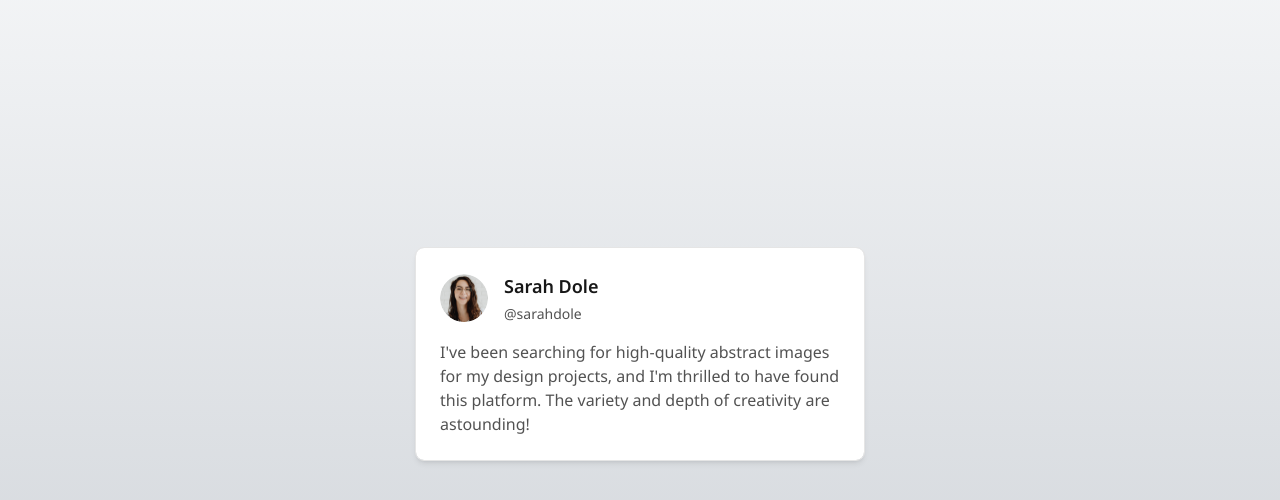
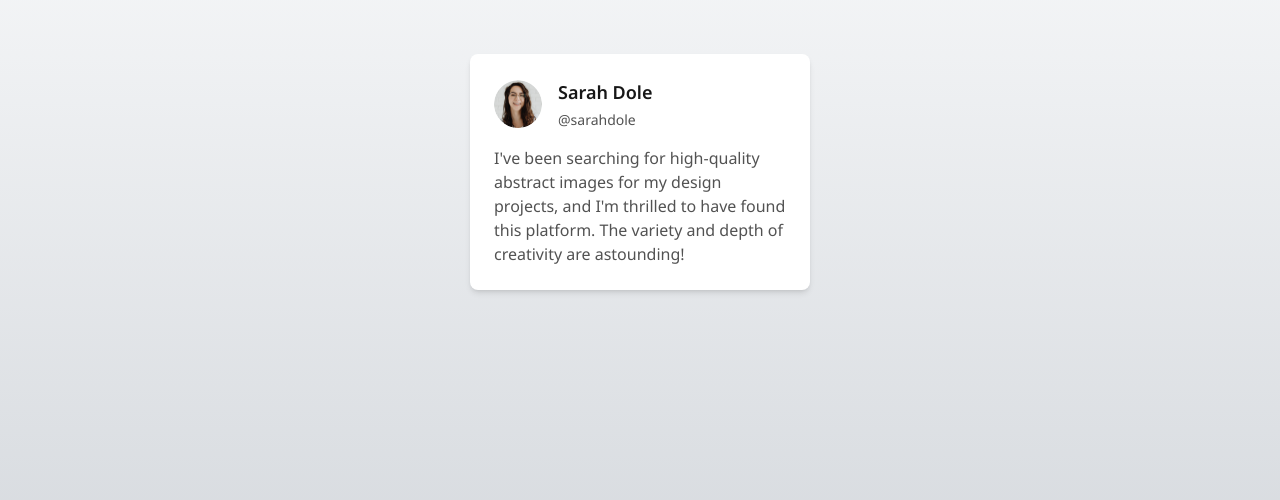
Before and after one commit to amandaguan-ag/marketing, a Next.js app: page /testimonial-card in a window 1280 px wide. Shown: the part 146-646 px from the top of the page. Built offline with nearby package versions, Linux system fonts and the light colour scheme.

Commit message:
Align testimonial with challenge guide

```diff
--- a/src/components/TestimonialCard.js
+++ b/src/components/TestimonialCard.js
@@ -7,7 +7,7 @@ const notoSans = Noto_Sans({ subsets: ["latin"] });
 const TestimonialCard = ({ author, handle, blurb, imageSrc, imageAlt }) => {
   return (
     <section
-      className={`${notoSans.className} bg-white p-6 rounded-lg w-full max-w-md text-neutral-600 flex flex-col gap-4 shadow-md outline outline-1 outline-neutral-200`}
+      className={`${notoSans.className} bg-white p-6 rounded-lg w-[340px] text-neutral-600 flex flex-col gap-4 shadow-md mx-auto mt-[200px]`}
       role="complementary"
     >
       <header className="flex items-center gap-4">
--- a/src/pages/testimonial-card.js
+++ b/src/pages/testimonial-card.js
@@ -2,8 +2,8 @@ import TestimonialCard from "../components/TestimonialCard";
 
 export default function TestimonialCardPage() {
   return (
-    <main className="min-h-screen flex justify-center items-center bg-gradient-to-b from-gray-50 to-[#d2d6db]">
-      <div className="mt-[200px] mx-auto max-w-[1280px] px-8">
+    <main className="min-h-screen flex justify-center items-start bg-gradient-to-b from-gray-50 to-[#d2d6db]">
+      <div className="container">
         <TestimonialCard
           author="Sarah Dole"
           handle="@sarahdole"
--- a/src/styles/globals.css
+++ b/src/styles/globals.css
@@ -10,3 +10,9 @@ html, body {
   text-rendering: optimizeLegibility;
   background: linear-gradient(147.52deg, #f9fafb 8.89%, #d2d6db 100.48%);
 }
+
+.container {
+  max-width: 1280px;
+  margin: 0 auto;
+  padding: 0 32px;
+}
--- a/tailwind.config.js
+++ b/tailwind.config.js
@@ -27,6 +27,9 @@ module.exports = {
         "120px": "120px",
         "200px": "200px",
       },
+      fontFamily: {
+        sans: ["Noto Sans", "sans-serif"],
+      },
     },
   },
   variants: {
```
